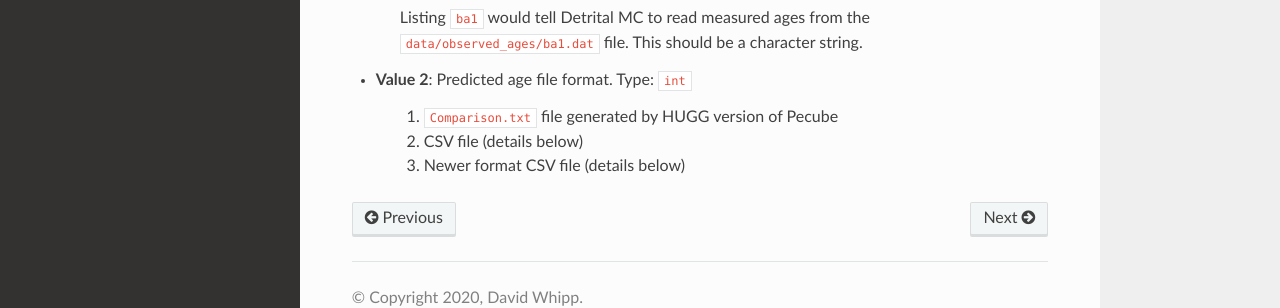
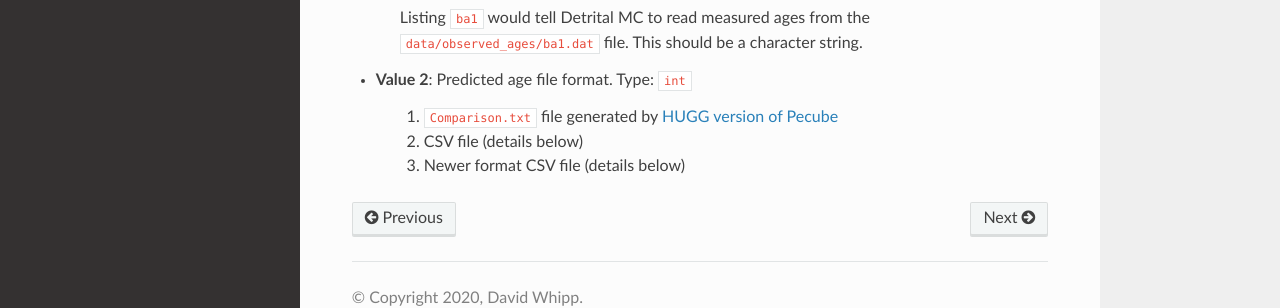
Before and after one commit to HUGG/Detrital-MC, a Sphinx documentation site: the page built from docs/source/manual/input-file.rst, in a window 1280 px wide and 1354 px high. Shown: the part 987-1295 px from the top of the window. Built offline with Sphinx 7.4.7 and the Read the Docs theme 2.0.0, drawn with Linux system fonts in a browser that asks for light colours; part of the change alters nothing that is shown.

```diff
--- a/docs/source/manual/input-file.rst
+++ b/docs/source/manual/input-file.rst
@@ -41,7 +41,7 @@ You should use one line per basin.
 
 - **Value 2**: Predicted age file format. Type: ``int``
 
-    1. ``Comparison.txt`` file generated by HUGG version of Pecube
+    1. ``Comparison.txt`` file generated by `HUGG version of Pecube <https://github.com/HUGG/Pecube-HUGG>`_
     2. CSV file (details below)
     3. Newer format CSV file (details below)
 
```
